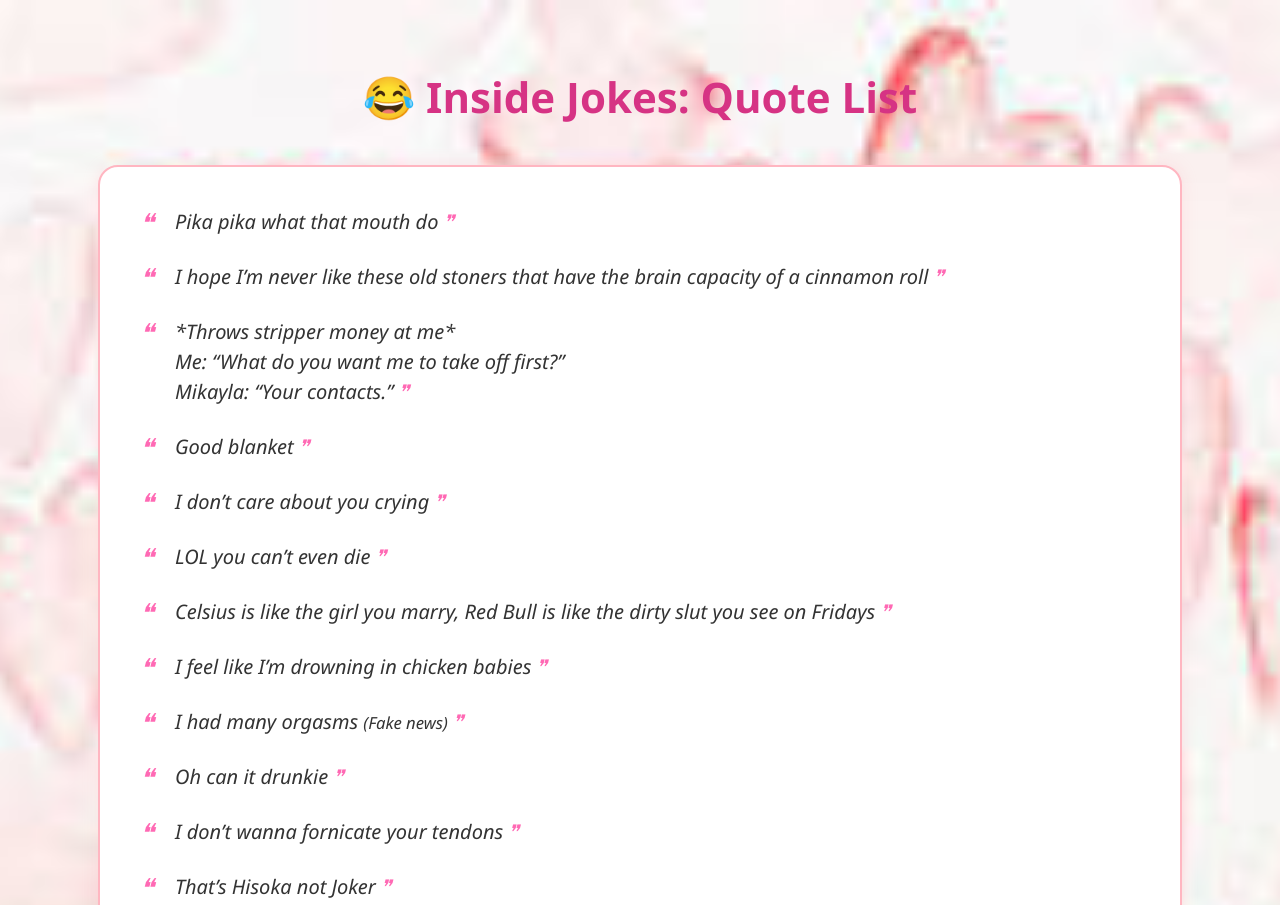
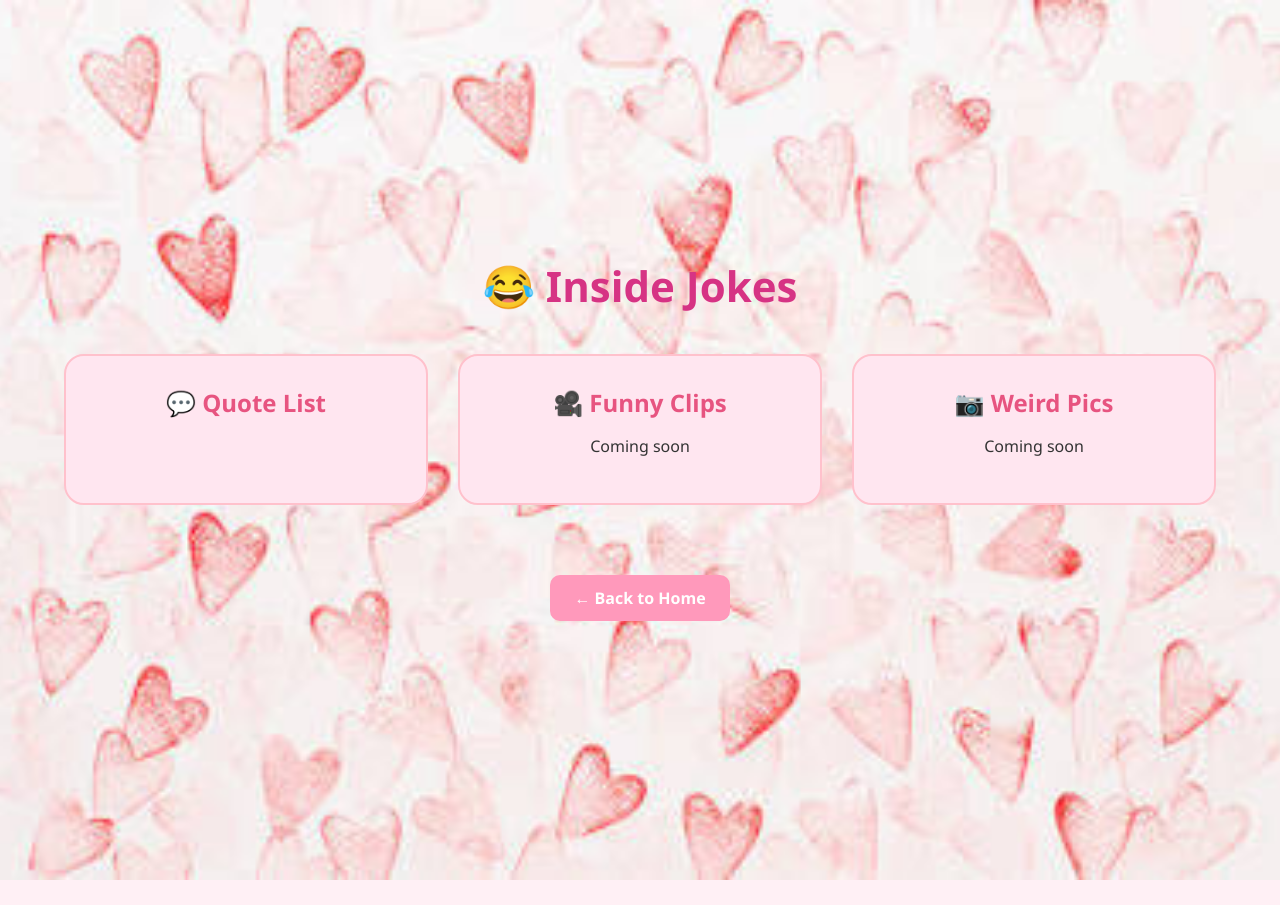
Before and after one commit to lkatancik/my-love, a plain HTML site: page inside-jokes.html in a window 1280 px wide. Shown: the top 905 px of the page. After the commit the page ends 880 px from the top, so only its background shows below. Drawn offline with Linux system fonts and the light colour scheme.

Commit message:
Update inside-jokes.html

```diff
--- a/inside-jokes.html
+++ b/inside-jokes.html
@@ -12,11 +12,45 @@
       padding: 40px 20px;
       text-align: center;
     }
+
     h1 {
       color: #d63384;
       font-size: 42px;
       margin-bottom: 40px;
     }
+
+    .album-container {
+      display: flex;
+      justify-content: center;
+      flex-wrap: wrap;
+      gap: 30px;
+    }
+
+    .album {
+      background: #ffe6f0;
+      border: 2px solid #ffc1cc;
+      border-radius: 20px;
+      width: 300px;
+      padding: 30px;
+      cursor: pointer;
+      transition: transform 0.2s ease;
+    }
+
+    .album:hover {
+      transform: scale(1.05);
+    }
+
+    .album h2 {
+      margin: 0;
+      font-size: 24px;
+      color: #e75480;
+    }
+
+    .section {
+      display: none;
+      margin-top: 40px;
+    }
+
     .quote-section {
       max-width: 1000px;
       margin: 0 auto;
@@ -27,6 +61,7 @@
       box-shadow: 0 0 15px rgba(255, 182, 193, 0.3);
       text-align: left;
     }
+
     .quote {
       font-style: italic;
       font-size: 20px;
@@ -35,6 +70,7 @@
       padding-left: 35px;
       line-height: 1.5;
     }
+
     .quote::before {
       content: "❝";
       position: absolute;
@@ -43,11 +79,13 @@
       font-size: 26px;
       color: #ff69b4;
     }
+
     .quote::after {
       content: "❞";
       margin-left: 5px;
       color: #ff69b4;
     }
+
     .back-button {
       display: inline-block;
       margin-top: 40px;
@@ -59,14 +97,35 @@
       font-weight: bold;
       transition: background-color 0.2s;
     }
+
     .back-button:hover {
       background: #e75480;
     }
   </style>
 </head>
 <body>
-  <h1>😂 Inside Jokes: Quote List</h1>
+  <h1>😂 Inside Jokes</h1>
 
+  <div class="album-container" id="albums">
+    <div class="album" onclick="showSection('quotes')">
+      <h2>💬 Quote List</h2>
+    </div>
+
+    <div class="album">
+      <h2>🎥 Funny Clips</h2>
+      <p>Coming soon</p>
+    </div>
+
+    <div class="album">
+      <h2>📷 Weird Pics</h2>
+      <p>Coming soon</p>
+    </div>
+
+    <a href="index.html" class="back-button">← Back to Home</a>
+  </div>
+
+  <div class="section" id="quotes">
+    <h2>💬 Quote List</h2>
     <div class="quote-section">
       <div class="quote">Pika pika what that mouth do</div>
       <div class="quote">I hope I’m never like these old stoners that have the brain capacity of a cinnamon roll</div>
@@ -103,7 +162,20 @@
       <div class="quote">I want your dick and your tit balls</div>
       <div class="quote">I sure hope there’s no self-respecting women who get came on all the time by Landon’s donkey dick</div>
     </div>
+    <a href="#" class="back-button" onclick="goBack(event)">← Back to Albums</a>
+  </div>
 
-  <a href="index.html" class="back-button">← Back to Home</a>
+  <script>
+    function showSection(id) {
+      document.getElementById('albums').style.display = 'none';
+      document.getElementById(id).style.display = 'block';
+    }
+
+    function goBack(event) {
+      event.preventDefault();
+      document.getElementById('quotes').style.display = 'none';
+      document.getElementById('albums').style.display = 'flex';
+    }
+  </script>
 </body>
 </html>
```
Lines whose indentation alone changed are shown as unchanged.
